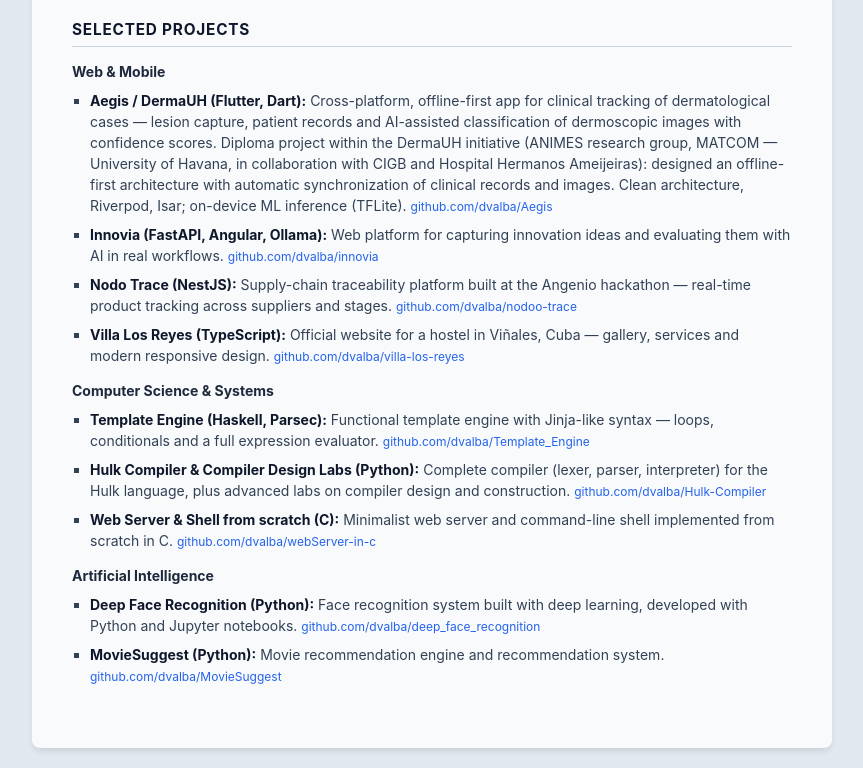
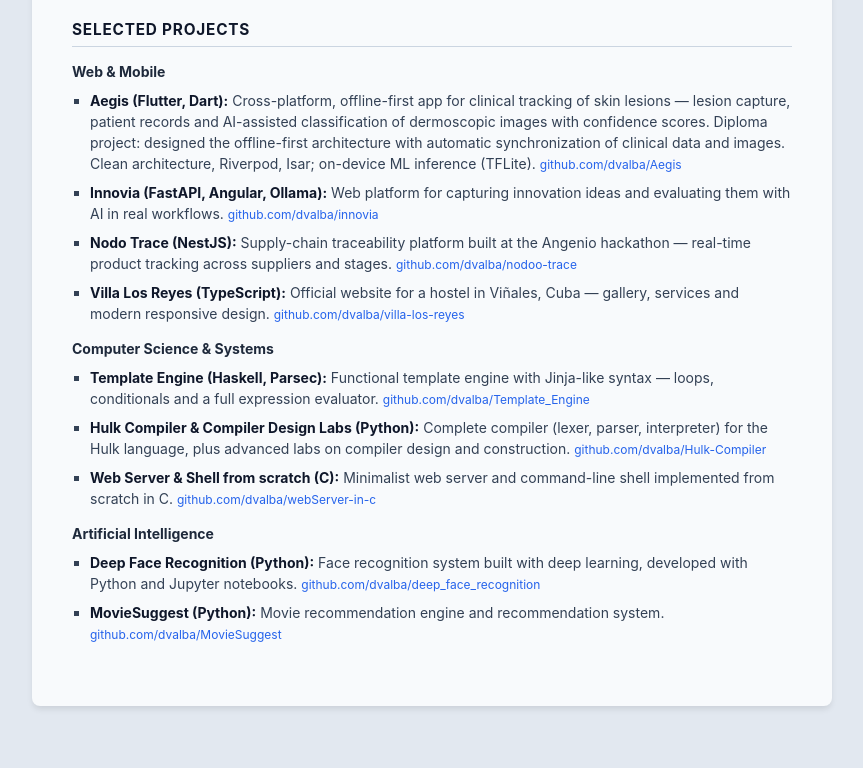
Before and after one commit to dvalba/resume, a plain HTML site: page index.html in a window 1280 px wide. Shown: the part 990-1758 px from the top of the page, without its empty margins (208-1071 px from the left). After the commit the page ends 1716 px from the top, so only its background shows below. Drawn offline with Linux system fonts and the light colour scheme.

Commit message:
Aegis: independent diploma project wording (no DermaUH affiliation)

```diff
--- a/index.html
+++ b/index.html
@@ -345,12 +345,10 @@
         <div class="project-group-title">Web &amp; Mobile</div>
         <ul class="project-list">
             <li>
-                <strong>Aegis / DermaUH (Flutter, Dart):</strong> Cross-platform, offline-first app for clinical
-                tracking of dermatological cases — lesion capture, patient records and AI-assisted classification
-                of dermoscopic images with confidence scores. Diploma project within the DermaUH initiative
-                (ANIMES research group, MATCOM — University of Havana, in collaboration with CIGB and
-                Hospital Hermanos Ameijeiras): designed an offline-first architecture with automatic
-                synchronization of clinical records and images. Clean architecture, Riverpod, Isar;
+                <strong>Aegis (Flutter, Dart):</strong> Cross-platform, offline-first app for clinical tracking of
+                skin lesions — lesion capture, patient records and AI-assisted classification of dermoscopic
+                images with confidence scores. Diploma project: designed the offline-first architecture with
+                automatic synchronization of clinical data and images. Clean architecture, Riverpod, Isar;
                 on-device ML inference (TFLite).
                 <a href="https://github.com/dvalba/Aegis" target="_blank">github.com/dvalba/Aegis</a>
             </li>
```
